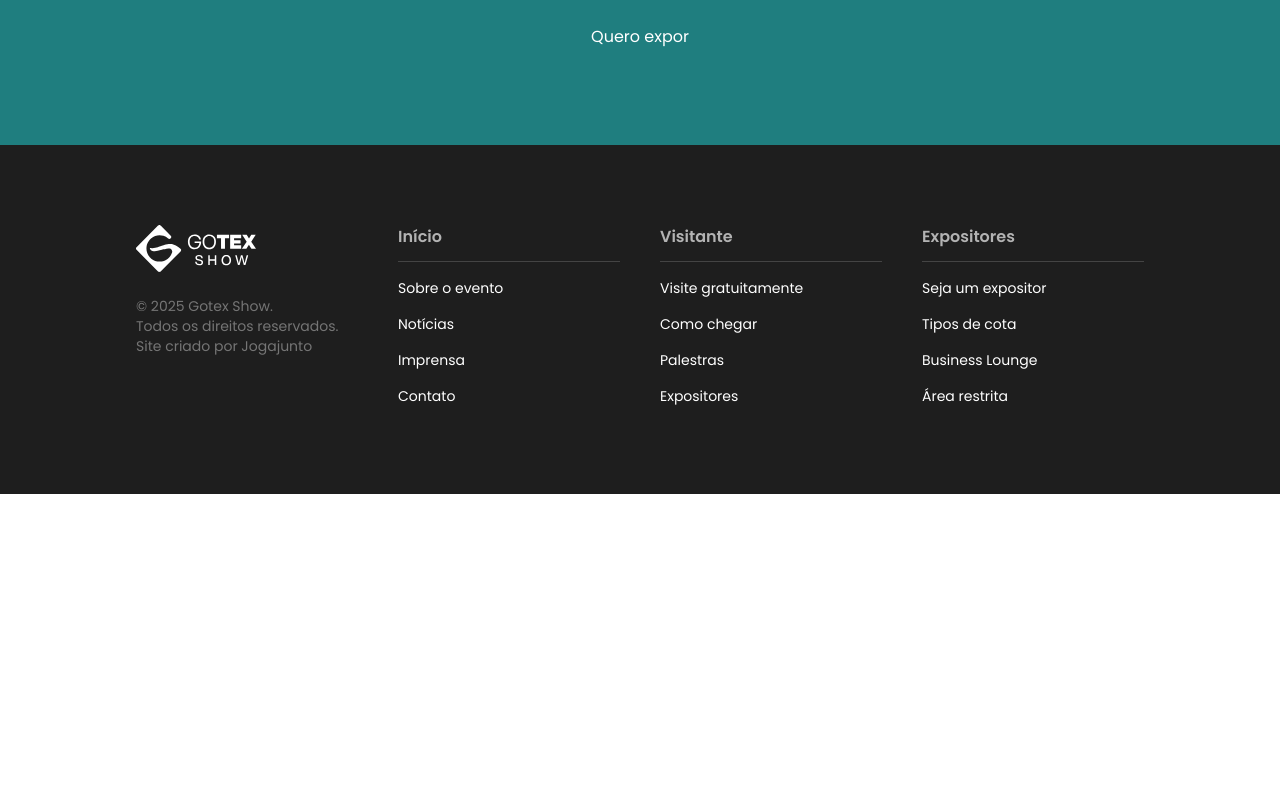
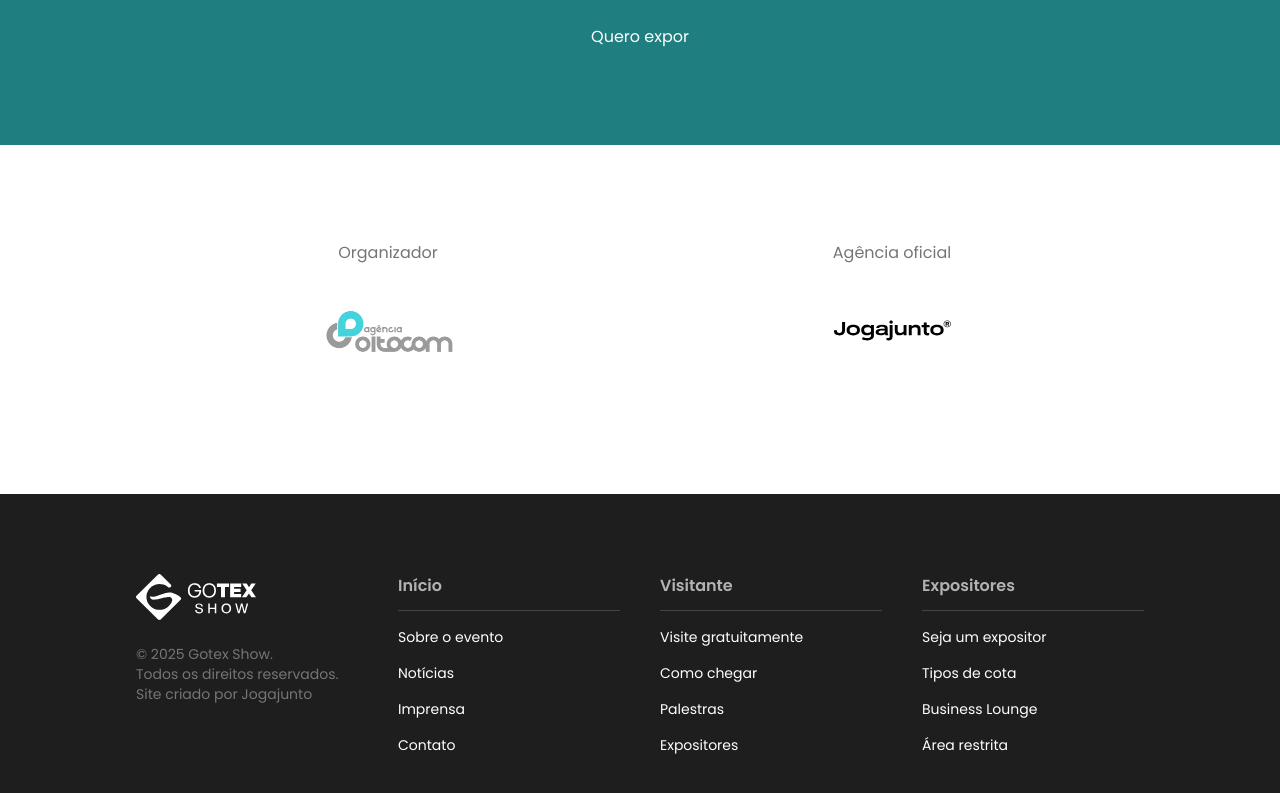
Before and after one commit to mtscarvalho/gotex-show-site, a Next.js app: page /seja-um-expositor in a window 1280 px wide. Shown: the part 3300-4093 px from the top of the page. Before the commit the page ends 3794 px from the top, so only its background shows below. Built offline with nearby package versions, Linux system fonts and the light colour scheme.

Commit message:
Creat section 'organizadore-e-agencia-oficial'

```diff
--- a/src/app/(frontend)/seja-um-expositor/page.tsx
+++ b/src/app/(frontend)/seja-um-expositor/page.tsx
@@ -159,6 +159,25 @@ export default function Home() {
           <a href="">Quero expor</a>
         </div>
       </section>
+
+      <section className="py-24">
+        <div className="container">
+          <div className="text-center grid md:grid-cols-2 gap-y-10">
+            <div>
+              <a href="https://www.8com.com.br/" title="Link para o site da organizadora OitoCom" target="_blank" rel="noopener noreferrer">
+                <span>Organizador</span>
+                <img className="m-auto" src="/images/seja-um-expositor/logo-oitocom.webp" alt="Logo da organizadora OitoCom" width={133} height={133} loading="lazy" />
+              </a>
+            </div>
+            <div>
+              <a href="https://jogajunto.co/" title="Link para o site da agência oficial JogaJunto" target="_blank" rel="noopener noreferrer">
+                <span>Agência oficial</span>
+                <img className="m-auto" src="/images/seja-um-expositor/logo-jogajunto.svg" alt="Logo da agência oficial JogaJunto" width={133} height={133} loading="lazy" />
+              </a>
+            </div>
+          </div>
+        </div>
+      </section>
     </main>
   );
 }
```
Also changed, not shown: public/images/seja-um-expositor/logo-jogajunto.svg (added), public/images/seja-um-expositor/logo-oitocom.webp (added).
